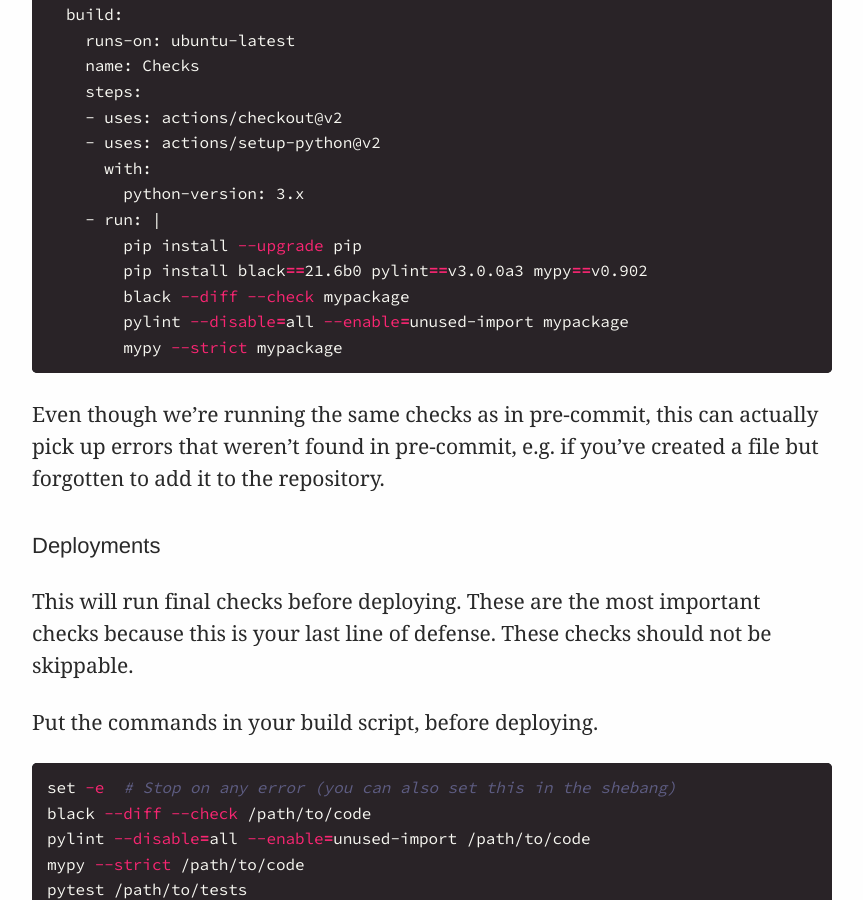
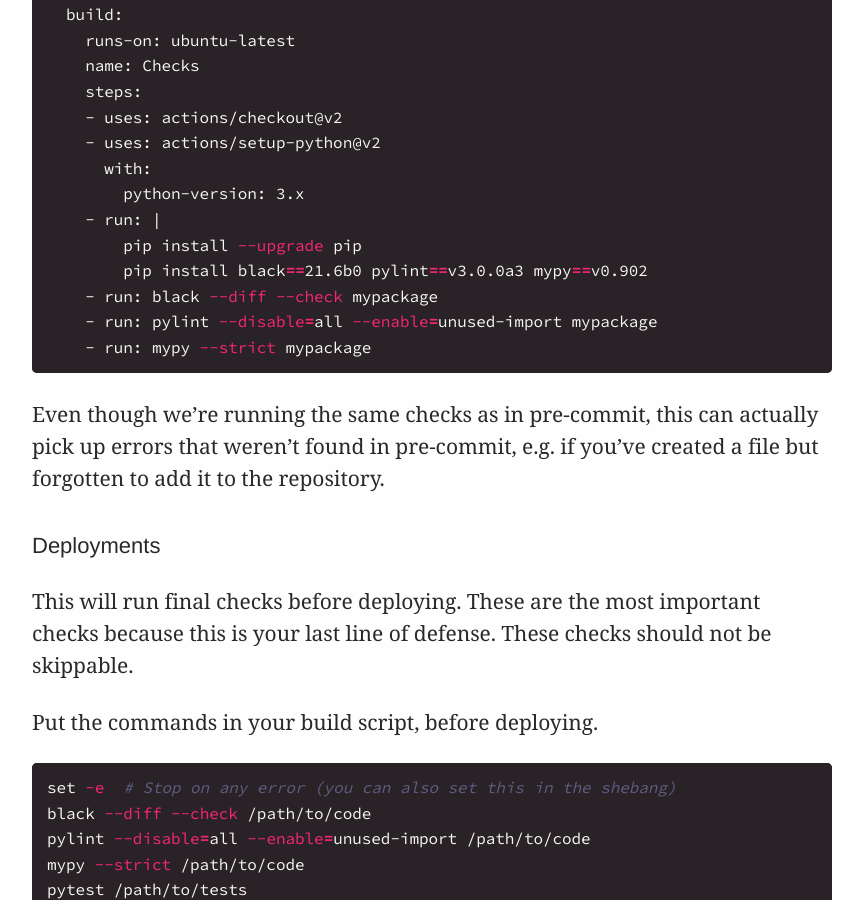
Before and after one commit to explodinglabs/explodinglabs.github.io, a Jekyll site: the page built from docs/_posts/python/2021-07-01-checks.markdown, in a window 1280 px wide and 900 px high, scrolled down 2193 px. Shown: the whole window, without its empty margins (208-1071 px from the left). Built offline with Jekyll 4.4.1, drawn with Linux system fonts in a browser that asks for light colours; some of the changed lines change nothing that is shown.

Commit message:
Move github workflow into separate steps

````diff
--- a/docs/_posts/python/2021-07-01-checks.markdown
+++ b/docs/_posts/python/2021-07-01-checks.markdown
@@ -94,9 +94,9 @@
     - run: |
         pip install --upgrade pip
         pip install black==21.6b0 pylint==v3.0.0a3 mypy==v0.902
-        black --diff --check mypackage
-        pylint --disable=all --enable=unused-import mypackage
-        mypy --strict mypackage
+    - run: black --diff --check mypackage
+    - run: pylint --disable=all --enable=unused-import mypackage
+    - run: mypy --strict mypackage
 ```
 
 Even though we're running the same checks as in pre-commit, this can actually
````
